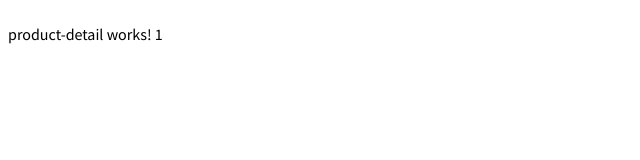
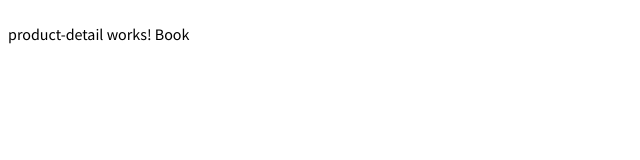
Before and after one commit to ozggnr/my-store, an Angular app: page /products/1 in a window 1280 px wide. Shown: the top 160 px of the page, without its empty margins (0-640 px from the left). Built offline with nearby package versions, Linux system fonts and the light colour scheme.

Commit message:
fixed product detail

```diff
--- a/src/app/product-detail/product-detail.component.html
+++ b/src/app/product-detail/product-detail.component.html
@@ -1 +1 @@
-<p>product-detail works! {{id}}</p>
+<p>product-detail works! {{product.name}}</p>
--- a/src/app/product-detail/product-detail.component.ts
+++ b/src/app/product-detail/product-detail.component.ts
@@ -9,8 +9,8 @@ import { ProductService } from '../services/product.service';
   styleUrls: ['./product-detail.component.scss']
 })
 export class ProductDetailComponent implements OnInit {
-  // product: Product | undefined
-  id = 0
+  product: Product = new Product
+  id: Number = 0
   constructor (
     private route: ActivatedRoute,
     private productService: ProductService
@@ -22,8 +22,10 @@ export class ProductDetailComponent implements OnInit {
 
   getProductId(): void {
     this.route.paramMap.subscribe((params: ParamMap) => {
-      const selectedProductId = Number(params.get('id'))
-      this.id = selectedProductId
+      this.id = Number(params.get('id'))
+      this.productService.getProducts().subscribe(products => {
+        this.product = products.find(product => product.id === this.id) as Product
+      })
     })
   }
 }
```
